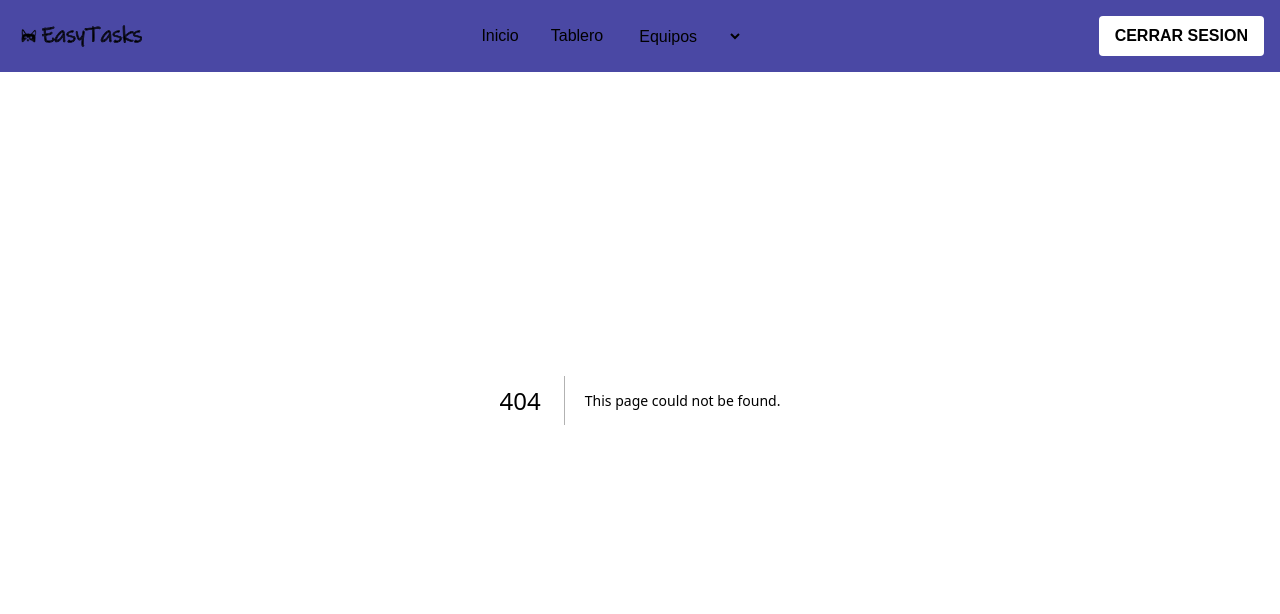
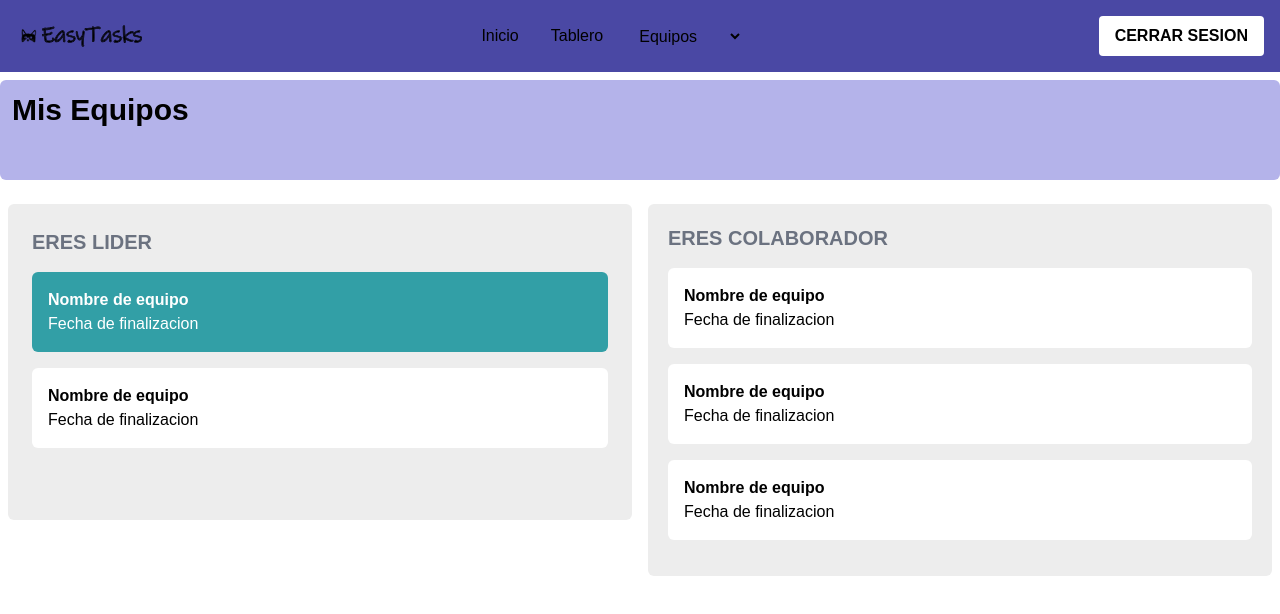
Before and after one commit to DamiiPeralta/PFG7-Front, a Next.js app in the folder easytasks/: page /my-teems in a window 1280 px wide. Before the commit this address had no page. Shown: the top 614 px of the page. Built offline with nearby package versions, Linux system fonts and the light colour scheme; a web font is replaced by a local one.

Commit message:
Función para obtener el Id del Token 'userIdFromToken'

```diff
--- a/easytasks/package.json
+++ b/easytasks/package.json
@@ -10,6 +10,7 @@
   },
   "dependencies": {
     "@hookform/resolvers": "^3.4.2",
+    "jwt-decode": "^4.0.0",
     "next": "14.2.3",
     "next-auth": "^4.24.7",
     "react": "^18",
--- a/easytasks/src/app/login/page.tsx
+++ b/easytasks/src/app/login/page.tsx
@@ -8,7 +8,6 @@ import { useForm } from "react-hook-form";
 import { yupResolver } from "@hookform/resolvers/yup";
 import * as yup from "yup";
 import Image from "next/image";
-import { useAuth } from "@/contextLogin/AuthContext";
 import Logo from "@/components/logo";
 const API_URL = process.env.NEXT_PUBLIC_API_URL;
 
@@ -49,11 +48,8 @@ const LoginPage = () => {
         return response.json();
       })
       .then((data) => {
-        const { token, user } = data;
-        localStorage.setItem(
-          "userSession",
-          JSON.stringify({ token: token, userData: user })
-        );
+        const { token } = data;
+        localStorage.setItem("userSession", JSON.stringify({ token: token }));
         alert("Ingresaste con éxito");
         setTimeout(() => {
           router.push("/home");
--- a/easytasks/src/app/mis-equipos/page.tsx
+++ /dev/null
@@ -1,54 +0,0 @@
-"use client";
-import React from "react";
-
-const MisEquiposPage = () => {
-  return (
-    <div className="">
-      <div className="max-w-8xl mx-auto mt-20">
-        <div className="bg-[#B4B3EA] p-3 rounded-md">
-          <h2 className="text-3xl font-bold text-left mb-10 text-black">
-            Mis Equipos
-          </h2>
-        </div>
-        <div className="flex flex-wrap justify-between mt-4">
-          <div className="w-full lg:w-1/2 p-2">
-            <div className="bg-[#EDEDED] p-6 rounded-md">
-              <h3 className="text-xl font-semibold mb-4 text-gray-500">
-                ERES LIDER
-              </h3>
-              <div className="mb-4 p-4 bg-[#329FA6] text-white rounded-md">
-                <h4 className="font-bold">Nombre de equipo</h4>
-                <p>Fecha de finalizacion</p>
-              </div>
-              <div className="mb-12 p-4 bg-white text-black rounded-md">
-                <h4 className="font-bold">Nombre de equipo</h4>
-                <p>Fecha de finalizacion</p>
-              </div>
-            </div>
-          </div>
-          <div className="w-full lg:w-1/2 p-2">
-            <div className="bg-[#EDEDED] p-5 rounded-md">
-              <h3 className="text-xl font-semibold mb-4 text-gray-500">
-                ERES COLABORADOR
-              </h3>
-              <div className="mb-4 p-4 bg-white text-black rounded-md">
-                <h4 className="font-bold">Nombre de equipo</h4>
-                <p>Fecha de finalizacion</p>
-              </div>
-              <div className="mb-4 p-4 bg-white text-black rounded-md">
-                <h4 className="font-bold">Nombre de equipo</h4>
-                <p>Fecha de finalizacion</p>
-              </div>
-              <div className="mb-4 p-4 bg-white text-black rounded-md">
-                <h4 className="font-bold">Nombre de equipo</h4>
-                <p>Fecha de finalizacion</p>
-              </div>
-            </div>
-          </div>
-        </div>
-      </div>
-    </div>
-  );
-};
-
-export default MisEquiposPage;
--- /dev/null
+++ b/easytasks/src/app/my-teems/page.tsx
@@ -0,0 +1,63 @@
+"use client";
+import { useAuth } from "@/contextLogin/AuthContext";
+import React, { useEffect, useState } from "react";
+
+const MyTeems = () => {
+  const { userIdFromToken } = useAuth();
+  const [userId, setUserId] = useState<string | null>(null);
+
+  useEffect(() => {
+    const id = userIdFromToken();
+    setUserId(id);
+  }, [userIdFromToken]);
+
+  return (
+    <div className="">
+      <div className="max-w-8xl mx-auto mt-20">
+        <div className="bg-[#B4B3EA] p-3 rounded-md">
+          <h2 className="text-3xl font-bold text-left mb-10 text-black">
+            Mis Equipos
+          </h2>
+        </div>
+        <div className="flex flex-wrap justify-between mt-4">
+          <div className="w-full lg:w-1/2 p-2">
+            <div className="bg-[#EDEDED] p-6 rounded-md">
+              <h3 className="text-xl font-semibold mb-4 text-gray-500">
+                ERES LIDER
+              </h3>
+              <div className="mb-4 p-4 bg-[#329FA6] text-white rounded-md">
+                <h4 className="font-bold">Nombre de equipo</h4>
+                <p>Fecha de finalizacion</p>
+              </div>
+              <div className="mb-12 p-4 bg-white text-black rounded-md">
+                <h4 className="font-bold">Nombre de equipo</h4>
+                <p>Fecha de finalizacion</p>
+              </div>
+            </div>
+          </div>
+          <div className="w-full lg:w-1/2 p-2">
+            <div className="bg-[#EDEDED] p-5 rounded-md">
+              <h3 className="text-xl font-semibold mb-4 text-gray-500">
+                ERES COLABORADOR
+              </h3>
+              <div className="mb-4 p-4 bg-white text-black rounded-md">
+                <h4 className="font-bold">Nombre de equipo</h4>
+                <p>Fecha de finalizacion</p>
+              </div>
+              <div className="mb-4 p-4 bg-white text-black rounded-md">
+                <h4 className="font-bold">Nombre de equipo</h4>
+                <p>Fecha de finalizacion</p>
+              </div>
+              <div className="mb-4 p-4 bg-white text-black rounded-md">
+                <h4 className="font-bold">Nombre de equipo</h4>
+                <p>Fecha de finalizacion</p>
+              </div>
+            </div>
+          </div>
+        </div>
+      </div>
+    </div>
+  );
+};
+
+export default MyTeems;
--- a/easytasks/src/contextLogin/AuthContext.tsx
+++ b/easytasks/src/contextLogin/AuthContext.tsx
@@ -1,21 +1,34 @@
 "use client";
+import { JwtPayload } from "@/utils/types/interface-auth";
+import { jwtDecode } from "jwt-decode";
 import { useSession } from "next-auth/react";
 import React, { createContext, useContext, useEffect, useState } from "react";
-
-interface AuthContextProps {
-  user: any;
-  setUser: (user: any) => void;
-  logout: () => void;
-}
 
 const AuthContext = createContext<any>(null);
 
 export const AuthProvider = ({ children }: any) => {
   const [user, setUser] = useState<any>(null);
 
-  //data user google
-  // const { data: session } = useSession();
-  // localStorage.setItem("userSession", JSON.stringify({ userData: session }));
+  const userIdFromToken = () => {
+    const userSession = localStorage.getItem("userSession");
+
+    if (!userSession) {
+      return null;
+    }
+
+    try {
+      const token = JSON.parse(userSession).token.token;
+      if (!token) {
+        return null;
+      }
+
+      const decodedToken = jwtDecode<JwtPayload>(token);
+      return decodedToken.id;
+    } catch (error) {
+      console.error("Failed to decode token", error);
+      return null;
+    }
+  };
 
   const validateUserSession = () => {
     const userSession = localStorage.getItem("userSession");
@@ -33,7 +46,7 @@ export const AuthProvider = ({ children }: any) => {
 
   return (
     <AuthContext.Provider
-      value={{ user, setUser, logout, validateUserSession }}
+      value={{ user, setUser, logout, validateUserSession, userIdFromToken }}
     >
       {children}
     </AuthContext.Provider>
--- a/easytasks/src/utils/types/interfaces-form.ts
+++ b/easytasks/src/utils/types/interfaces-form.ts
@@ -9,3 +9,7 @@ export interface FormFields {
 export interface Errors {
   [key: string]: string;
 }
+export interface Login {
+  email: string;
+  password: string;
+}
```
Also changed, not shown: easytasks/src/utils/types/interface-auth.ts (+7 -0 lines), 1 other file (tests, documents, lock files or other folders).
